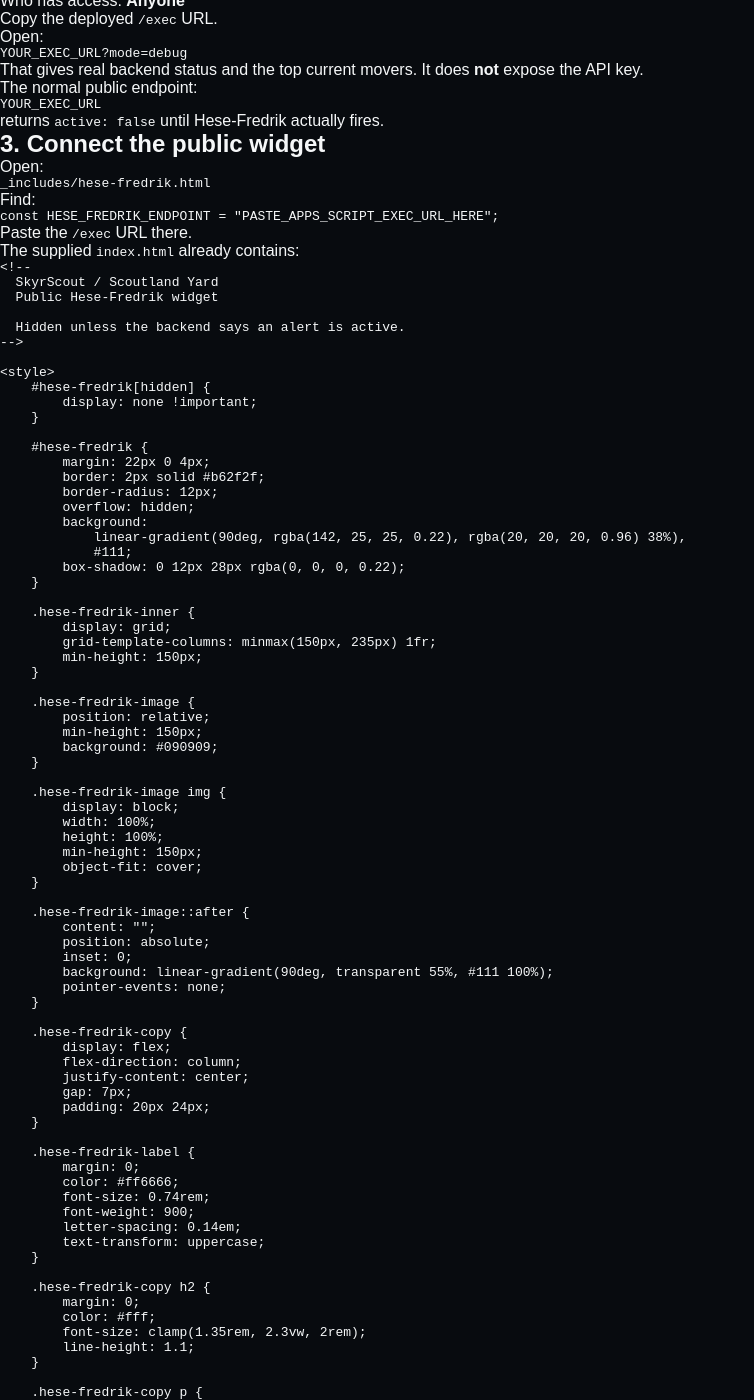
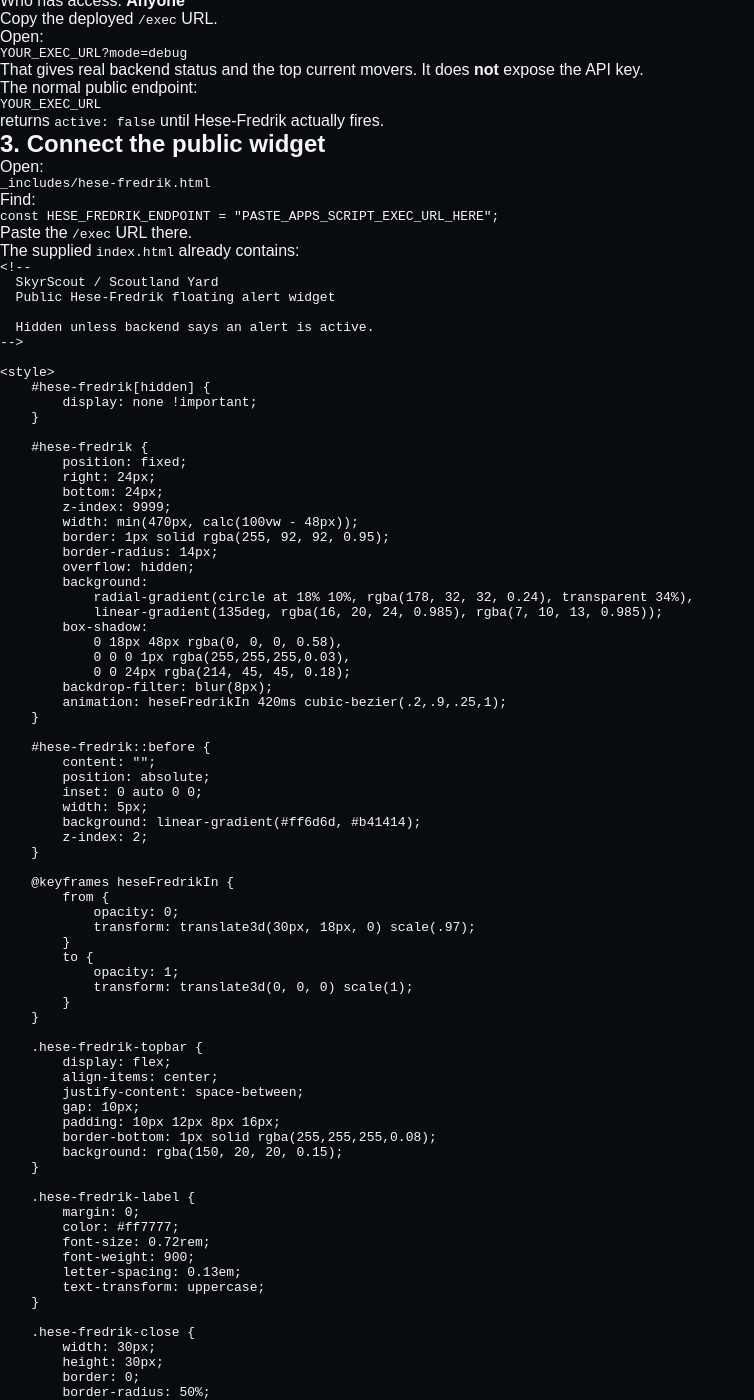
Before and after one commit to SkyrScout/skyrscout.github.io, a Jekyll site: the page built from SETUP.md, in a window 1280 px wide and 1400 px high, scrolled down 1150 px. Shown: the whole window, without its empty margins (0-754 px from the left). Built offline with Jekyll 4.4.1, drawn with Linux system fonts in a browser that asks for light colours; our own code applies the rules of GitHub Pages for plain Markdown files; some of the changed text lies outside the part shown.

Commit message:
Add files via upload

```diff
--- a/_includes/hese-fredrik.html
+++ b/_includes/hese-fredrik.html
@@ -1,8 +1,8 @@
 <!--
   SkyrScout / Scoutland Yard
-  Public Hese-Fredrik widget
+  Public Hese-Fredrik floating alert widget
 
-  Hidden unless the backend says an alert is active.
+  Hidden unless backend says an alert is active.
 -->
 
 <style>
@@ -11,33 +11,99 @@
     }
 
     #hese-fredrik {
-        margin: 22px 0 4px;
-        border: 2px solid #b62f2f;
-        border-radius: 12px;
+        position: fixed;
+        right: 24px;
+        bottom: 24px;
+        z-index: 9999;
+        width: min(470px, calc(100vw - 48px));
+        border: 1px solid rgba(255, 92, 92, 0.95);
+        border-radius: 14px;
         overflow: hidden;
         background:
-            linear-gradient(90deg, rgba(142, 25, 25, 0.22), rgba(20, 20, 20, 0.96) 38%),
-            #111;
-        box-shadow: 0 12px 28px rgba(0, 0, 0, 0.22);
+            radial-gradient(circle at 18% 10%, rgba(178, 32, 32, 0.24), transparent 34%),
+            linear-gradient(135deg, rgba(16, 20, 24, 0.985), rgba(7, 10, 13, 0.985));
+        box-shadow:
+            0 18px 48px rgba(0, 0, 0, 0.58),
+            0 0 0 1px rgba(255,255,255,0.03),
+            0 0 24px rgba(214, 45, 45, 0.18);
+        backdrop-filter: blur(8px);
+        animation: heseFredrikIn 420ms cubic-bezier(.2,.9,.25,1);
     }
 
-    .hese-fredrik-inner {
+    #hese-fredrik::before {
+        content: "";
+        position: absolute;
+        inset: 0 auto 0 0;
+        width: 5px;
+        background: linear-gradient(#ff6d6d, #b41414);
+        z-index: 2;
+    }
+
+    @keyframes heseFredrikIn {
+        from {
+            opacity: 0;
+            transform: translate3d(30px, 18px, 0) scale(.97);
+        }
+        to {
+            opacity: 1;
+            transform: translate3d(0, 0, 0) scale(1);
+        }
+    }
+
+    .hese-fredrik-topbar {
+        display: flex;
+        align-items: center;
+        justify-content: space-between;
+        gap: 10px;
+        padding: 10px 12px 8px 16px;
+        border-bottom: 1px solid rgba(255,255,255,0.08);
+        background: rgba(150, 20, 20, 0.15);
+    }
+
+    .hese-fredrik-label {
+        margin: 0;
+        color: #ff7777;
+        font-size: 0.72rem;
+        font-weight: 900;
+        letter-spacing: 0.13em;
+        text-transform: uppercase;
+    }
+
+    .hese-fredrik-close {
+        width: 30px;
+        height: 30px;
+        border: 0;
+        border-radius: 50%;
+        background: rgba(255,255,255,0.08);
+        color: #fff;
+        font: inherit;
+        font-size: 1.05rem;
+        line-height: 1;
+        cursor: pointer;
+    }
+
+    .hese-fredrik-close:hover {
+        background: rgba(255,255,255,0.14);
+    }
+
+    .hese-fredrik-body {
         display: grid;
-        grid-template-columns: minmax(150px, 235px) 1fr;
-        min-height: 150px;
+        grid-template-columns: 150px minmax(0, 1fr);
+        min-height: 142px;
     }
 
     .hese-fredrik-image {
+        display: block;
         position: relative;
-        min-height: 150px;
-        background: #090909;
+        min-height: 142px;
+        background: #080a0c;
     }
 
     .hese-fredrik-image img {
         display: block;
         width: 100%;
         height: 100%;
-        min-height: 150px;
+        min-height: 142px;
         object-fit: cover;
     }
 
@@ -45,7 +111,7 @@
         content: "";
         position: absolute;
         inset: 0;
-        background: linear-gradient(90deg, transparent 55%, #111 100%);
+        background: linear-gradient(90deg, transparent 45%, rgba(7,10,13,0.9) 100%);
         pointer-events: none;
     }
 
@@ -54,102 +120,188 @@
         flex-direction: column;
         justify-content: center;
         gap: 7px;
-        padding: 20px 24px;
-    }
-
-    .hese-fredrik-label {
-        margin: 0;
-        color: #ff6666;
-        font-size: 0.74rem;
-        font-weight: 900;
-        letter-spacing: 0.14em;
-        text-transform: uppercase;
+        min-width: 0;
+        padding: 16px 18px 16px 14px;
     }
 
     .hese-fredrik-copy h2 {
         margin: 0;
         color: #fff;
-        font-size: clamp(1.35rem, 2.3vw, 2rem);
-        line-height: 1.1;
-    }
-
-    .hese-fredrik-copy p {
-        margin: 0;
+        font-size: 1.12rem;
+        line-height: 1.15;
+        overflow-wrap: anywhere;
     }
 
     .hese-fredrik-movement {
+        margin: 0;
         color: #fff;
-        font-size: 1.06rem;
+        font-size: 0.92rem;
         font-weight: 800;
     }
 
     .hese-fredrik-movement strong {
-        color: #ff7676;
-        font-size: 1.22em;
+        color: #ff7777;
+        font-size: 1.12rem;
     }
 
     .hese-fredrik-note {
-        color: #b8b8b8;
-        font-size: 0.82rem;
+        margin: 0;
+        color: #aeb8c2;
+        font-size: 0.76rem;
+        line-height: 1.35;
     }
 
     .hese-fredrik-action {
         align-self: flex-start;
-        margin-top: 4px;
-        padding: 8px 12px;
-        border: 1px solid #c94848;
+        margin-top: 2px;
+        padding: 7px 10px;
+        border: 1px solid rgba(255, 98, 98, 0.9);
         border-radius: 7px;
         color: #fff !important;
-        background: #8f2525;
-        font-size: 0.82rem;
+        background: rgba(151, 28, 28, 0.88);
+        font-size: 0.76rem;
         font-weight: 800;
         text-decoration: none !important;
     }
 
     .hese-fredrik-action:hover {
-        background: #aa2d2d;
+        background: rgba(183, 34, 34, 0.95);
+    }
+
+
+    #hese-fredrik-muted-toggle[hidden] {
+        display: none !important;
+    }
+
+    #hese-fredrik-muted-toggle {
+        position: fixed;
+        right: 24px;
+        bottom: 24px;
+        z-index: 9998;
+        display: inline-flex;
+        align-items: center;
+        gap: 7px;
+        padding: 8px 11px;
+        border: 1px solid rgba(255,255,255,0.16);
+        border-radius: 999px;
+        background: rgba(10, 13, 16, 0.94);
+        color: #aeb8c2;
+        box-shadow: 0 10px 28px rgba(0,0,0,0.42);
+        font: inherit;
+        font-size: 0.72rem;
+        cursor: pointer;
+    }
+
+    #hese-fredrik-muted-toggle:hover {
+        color: #fff;
+        border-color: rgba(255, 119, 119, 0.55);
+    }
+
+    .hese-fredrik-controls {
+        display: flex;
+        align-items: center;
+        gap: 6px;
+    }
+
+    .hese-fredrik-mute {
+        border: 0;
+        background: transparent;
+        color: #c8d0d8;
+        font: inherit;
+        font-size: 0.68rem;
+        font-weight: 800;
+        cursor: pointer;
+        padding: 5px 6px;
+        border-radius: 6px;
+    }
+
+    .hese-fredrik-mute:hover {
+        background: rgba(255,255,255,0.08);
+        color: #fff;
     }
 
     @media (max-width: 680px) {
-        .hese-fredrik-inner {
-            grid-template-columns: 112px 1fr;
-            min-height: 126px;
+        #hese-fredrik {
+            right: 12px;
+            bottom: 12px;
+            left: 12px;
+            width: auto;
+        }
+
+        #hese-fredrik-muted-toggle {
+            right: 12px;
+            bottom: 12px;
+            font-size: 0.66rem;
+        }
+
+        .hese-fredrik-body {
+            grid-template-columns: 108px minmax(0, 1fr);
+            min-height: 118px;
         }
 
         .hese-fredrik-image,
         .hese-fredrik-image img {
-            min-height: 126px;
+            min-height: 118px;
+        }
+
+        .hese-fredrik-topbar {
+            padding: 8px 9px 7px 14px;
+        }
+
+        .hese-fredrik-label {
+            font-size: 0.61rem;
         }
 
         .hese-fredrik-copy {
-            padding: 14px 14px 14px 12px;
-        }
-
-        .hese-fredrik-label {
-            font-size: 0.62rem;
+            gap: 5px;
+            padding: 11px 12px 11px 10px;
         }
 
         .hese-fredrik-copy h2 {
-            font-size: 1.05rem;
+            font-size: 0.93rem;
         }
 
         .hese-fredrik-movement {
-            font-size: 0.86rem;
+            font-size: 0.77rem;
+        }
+
+        .hese-fredrik-movement strong {
+            font-size: 1rem;
         }
 
         .hese-fredrik-note {
-            font-size: 0.7rem;
+            font-size: 0.65rem;
         }
 
         .hese-fredrik-action {
-            padding: 7px 9px;
-            font-size: 0.72rem;
+            padding: 6px 8px;
+            font-size: 0.68rem;
         }
     }
 </style>
 
 <section id="hese-fredrik" aria-live="polite" hidden>
-    <div class="hese-fredrik-inner">
+    <div class="hese-fredrik-topbar">
+        <p class="hese-fredrik-label">🚨 Hese-Fredrik Alert</p>
+
+        <div class="hese-fredrik-controls">
+            <button
+                class="hese-fredrik-mute"
+                id="hese-fredrik-mute"
+                type="button"
+                aria-label="Mute Hese-Fredrik alerts on this device"
+            >Mute alerts</button>
+
+            <button
+                class="hese-fredrik-close"
+                id="hese-fredrik-close"
+                type="button"
+                aria-label="Close Hese-Fredrik alert"
+            >×</button>
+        </div>
+    </div>
+
+    <div class="hese-fredrik-body">
         <a
             class="hese-fredrik-image"
             id="hese-fredrik-image-link"
@@ -160,8 +312,6 @@
         </a>
 
         <div class="hese-fredrik-copy">
-            <p class="hese-fredrik-label">🚨 Hese-Fredrik går!</p>
-
             <h2 id="hese-fredrik-title"></h2>
 
             <p class="hese-fredrik-movement">
@@ -184,23 +334,51 @@
     </div>
 </section>
 
+<button
+    id="hese-fredrik-muted-toggle"
+    type="button"
+    hidden
+    aria-label="Turn Hese-Fredrik alerts back on"
+>🔕 Hese-Fredrik off</button>
+
 <script>
 (function () {
     "use strict";
 
     const HESE_FREDRIK_ENDPOINT = "https://script.google.com/macros/s/AKfycbw5hZ4rk0e4OwClAtrH3-K9g4Z_XBu00a61Lx-aqdlv_KRXxZhJhR3WGFynE9W2WY5Z/exec";
-
     const widget = document.querySelector("#hese-fredrik");
+    const closeButton = document.querySelector("#hese-fredrik-close");
+    const muteButton = document.querySelector("#hese-fredrik-mute");
+    const mutedToggle = document.querySelector("#hese-fredrik-muted-toggle");
+    const MUTE_KEY = "skyrscout-hese-fredrik-muted";
 
     if (!widget) {
         return;
     }
 
-    /*
-     * Prefer a SkyrScout page when this YouTube upload belongs to a player
-     * profile or a Short already present on the site. Otherwise fall back
-     * to the YouTube URL supplied by the backend.
-     */
+    function isMuted() {
+        return localStorage.getItem(MUTE_KEY) === "1";
+    }
+
+    function setMuted(value) {
+        if (value) {
+            localStorage.setItem(MUTE_KEY, "1");
+            widget.hidden = true;
+            if (mutedToggle) {
+                mutedToggle.hidden = false;
+            }
+        } else {
+            localStorage.removeItem(MUTE_KEY);
+            if (mutedToggle) {
+                mutedToggle.hidden = true;
+            }
+        }
+    }
+
+    if (isMuted() && mutedToggle) {
+        mutedToggle.hidden = false;
+    }
+
     const siteLinks = {};
 
     {% for player in site.players %}
@@ -244,10 +455,17 @@
         }
 
         const alert = payload.alert;
+
+        if (dismissedVideoId && dismissedVideoId === alert.videoId) {
+            return;
+        }
+
         const targetUrl =
             siteLinks[alert.videoId] ||
             alert.videoUrl ||
             ("https://www.youtube.com/watch?v=" + alert.videoId);
+
+        widget.dataset.videoId = alert.videoId || "";
 
         document.querySelector("#hese-fredrik-title").textContent =
             alert.title || "SkyrScout video";
```
Also changed, not shown: other parts of _includes/hese-fredrik.html (+36 -6 lines).
